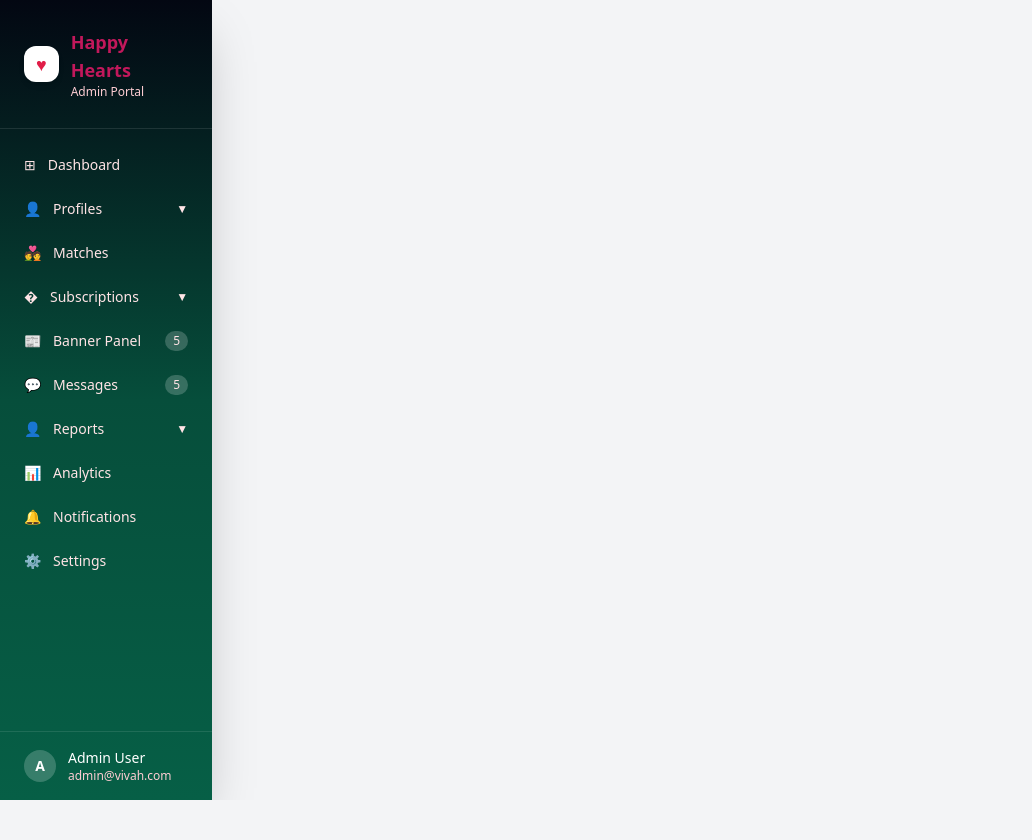
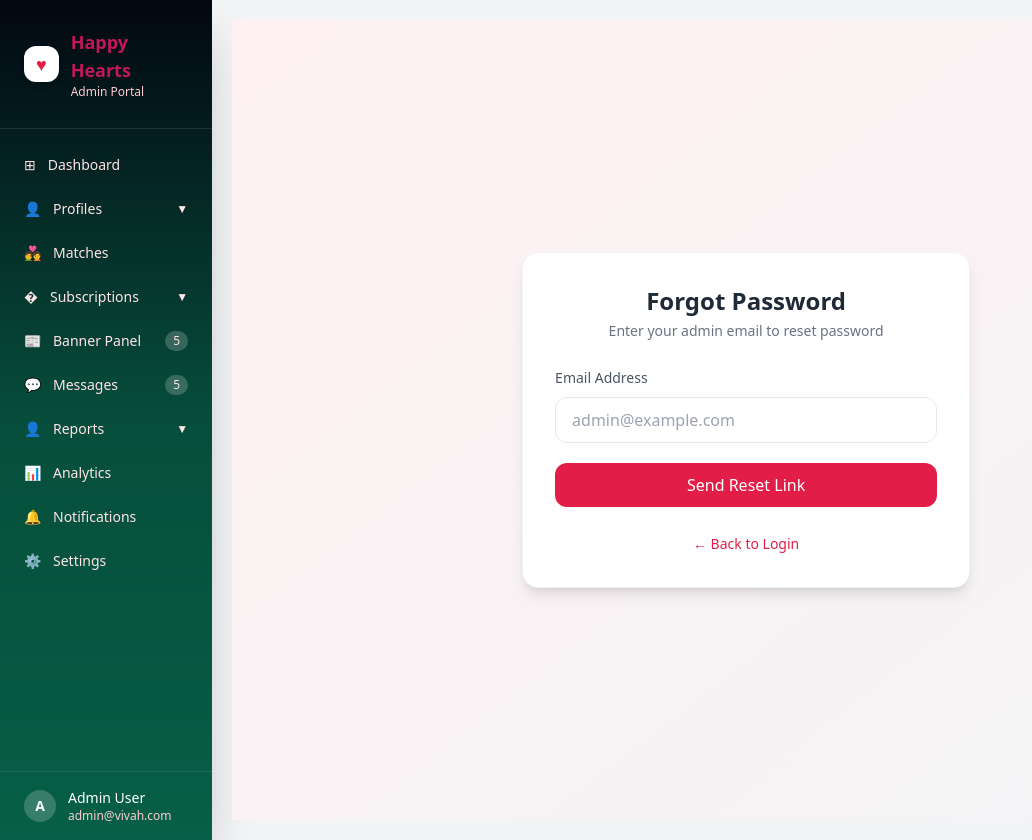
Before and after one commit to vspaturkar162/matrimony-admin-panel-frontend, a React (Create React App) app: page /admin/forgot-pass in a window 1280 px wide. Shown: the whole page, without its empty margins (0-1032 px from the left). Before the commit the page ends 800 px from the top, so only its background shows below. Built offline with nearby package versions, Linux system fonts and the light colour scheme.

Commit message:
Admin Dashboard

```diff
--- a/src/App.tsx
+++ b/src/App.tsx
@@ -122,6 +122,8 @@ import SuperPaymentReport from "./pages/superAdmin/payments/PaymentReport";
 import SuperAdminSidebar from "./pages/superAdmin/SuperAdminSidebar";
 import MarriedProfiles from "./pages/admin/profiles/MarriedProfiles";
 import SuperMarriedProfiles from "./pages/superAdmin/profiles/MarriedProfiles";
+import ForgotPassword from "./pages/admin/ForgotPassword";
+import SuperForgotPassword from "./pages/superAdmin/SuperForgotPassword";
 
 function App() {
   const location = useLocation();
@@ -159,6 +161,7 @@ function App() {
               </ProtectedRoute>
             }
           />
+          <Route path="/admin/forgot-pass" element={<ForgotPassword />} />
           <Route path="/admin/dashboard" element={<Dashboard />} />
           <Route path="/admin/change-password" element={<ChangePassword />} />
           <Route path="/admin/admin-list" element={<AdminList />} />
@@ -191,7 +194,7 @@ function App() {
               </ProtectedRoute>
             }
           /> */}
-
+          <Route path="/super-admin/super-forgot-pass" element={<SuperForgotPassword />} />
           <Route path="/super-admin/super-dashboard" element={<SuperAdminDashboard />} />
           <Route path="/super-admin/admin-list" element={<AdminList />} />
           <Route path="/super-admin/activity-logs" element={<ActivityLogs />} />
--- /dev/null
+++ b/src/pages/admin/ForgotPassword.tsx
@@ -0,0 +1,77 @@
+import { useState } from "react";
+import { Link } from "react-router-dom";
+
+export default function ForgotPassword() {
+  const [email, setEmail] = useState("");
+  const [submitted, setSubmitted] = useState(false);
+
+  const handleSubmit = () => {
+    if (!email.trim()) {
+      alert("Please enter your email address");
+      return;
+    }
+
+    console.log("Reset link sent to:", email);
+    setSubmitted(true);
+  };
+
+  return (
+    <div className="min-h-screen flex items-center justify-center bg-gradient-to-br from-rose-50 to-gray-100 px-4">
+      <div className="w-full max-w-md bg-white rounded-2xl shadow-lg border border-gray-100 p-8">
+
+        {/* Logo / Title */}
+        <div className="text-center mb-6">
+          <h2 className="text-2xl font-bold text-gray-800">
+            Forgot Password
+          </h2>
+          <p className="text-sm text-gray-500 mt-1">
+            Enter your admin email to reset password
+          </p>
+        </div>
+
+        {!submitted ? (
+          <>
+            {/* Email Input */}
+            <div className="mb-5">
+              <label className="text-sm text-gray-600 font-medium">
+                Email Address
+              </label>
+              <input
+                type="email"
+                placeholder="admin@example.com"
+                value={email}
+                onChange={(e) => setEmail(e.target.value)}
+                className="mt-2 w-full px-4 py-2.5 border border-gray-200 rounded-xl focus:outline-none focus:border-rose-400 focus:ring-1 focus:ring-rose-200 transition"
+              />
+            </div>
+
+            {/* Submit Button */}
+            <button
+              onClick={handleSubmit}
+              className="w-full py-2.5 bg-rose-600 text-white rounded-xl font-medium hover:bg-rose-700 transition shadow-sm"
+            >
+              Send Reset Link
+            </button>
+          </>
+        ) : (
+          <div className="text-center">
+            <div className="text-emerald-600 bg-emerald-50 px-4 py-3 rounded-xl text-sm font-medium">
+              Reset link has been sent to your email.
+            </div>
+          </div>
+        )}
+
+        {/* Back to Login */}
+        <div className="text-center mt-6">
+          <Link
+            to="/admin/login"
+            className="text-sm text-rose-600 hover:text-rose-700 font-medium transition"
+          >
+            ← Back to Login
+          </Link>
+        </div>
+
+      </div>
+    </div>
+  );
+}
--- a/src/pages/admin/Login.tsx
+++ b/src/pages/admin/Login.tsx
@@ -106,7 +106,7 @@ export default function Login() {
           Login
         </button>
         <p className="text-center text-sm text-gray-300 mt-4">
-          Forget Password? <a href="#" className="text-primary hover:underline">Click here</a>
+          Forget Password? <a href="/admin/forgot-pass" className="text-primary hover:underline">Click here</a>
         </p>
       </div>
     </div>
--- a/src/pages/superAdmin/SuperAdminLogin.tsx
+++ b/src/pages/superAdmin/SuperAdminLogin.tsx
@@ -65,7 +65,7 @@ export default function SuperAdminLogin() {
             Login
           </button>
           <p className="text-center text-sm text-gray-300 mt-4">
-            Forget Password? <a href="#" className="text-primary hover:underline">Click here</a>
+            Forget Password? <a href="/super-admin/super-forgot-pass" className="text-primary hover:underline">Click here</a>
           </p>
         </div>
       </div>
--- /dev/null
+++ b/src/pages/superAdmin/SuperForgotPassword.tsx
@@ -0,0 +1,77 @@
+import { useState } from "react";
+import { Link } from "react-router-dom";
+
+export default function SuperForgotPassword() {
+  const [email, setEmail] = useState("");
+  const [submitted, setSubmitted] = useState(false);
+
+  const handleSubmit = () => {
+    if (!email.trim()) {
+      alert("Please enter your email address");
+      return;
+    }
+
+    console.log("Reset link sent to:", email);
+    setSubmitted(true);
+  };
+
+  return (
+    <div className="min-h-screen flex items-center justify-center bg-gradient-to-br from-rose-50 to-gray-100 px-4">
+      <div className="w-full max-w-md bg-white rounded-2xl shadow-lg border border-gray-100 p-8">
+
+        {/* Logo / Title */}
+        <div className="text-center mb-6">
+          <h2 className="text-2xl font-bold text-gray-800">
+            Forgot Password
+          </h2>
+          <p className="text-sm text-gray-500 mt-1">
+            Enter your admin email to reset password
+          </p>
+        </div>
+
+        {!submitted ? (
+          <>
+            {/* Email Input */}
+            <div className="mb-5">
+              <label className="text-sm text-gray-600 font-medium">
+                Email Address
+              </label>
+              <input
+                type="email"
+                placeholder="admin@example.com"
+                value={email}
+                onChange={(e) => setEmail(e.target.value)}
+                className="mt-2 w-full px-4 py-2.5 border border-gray-200 rounded-xl focus:outline-none focus:border-rose-400 focus:ring-1 focus:ring-rose-200 transition"
+              />
+            </div>
+
+            {/* Submit Button */}
+            <button
+              onClick={handleSubmit}
+              className="w-full py-2.5 bg-rose-600 text-white rounded-xl font-medium hover:bg-rose-700 transition shadow-sm"
+            >
+              Send Reset Link
+            </button>
+          </>
+        ) : (
+          <div className="text-center">
+            <div className="text-emerald-600 bg-emerald-50 px-4 py-3 rounded-xl text-sm font-medium">
+              Reset link has been sent to your email.
+            </div>
+          </div>
+        )}
+
+        {/* Back to Login */}
+        <div className="text-center mt-6">
+          <Link
+            to="/admin/login"
+            className="text-sm text-rose-600 hover:text-rose-700 font-medium transition"
+          >
+            ← Back to Login
+          </Link>
+        </div>
+
+      </div>
+    </div>
+  );
+}
```
